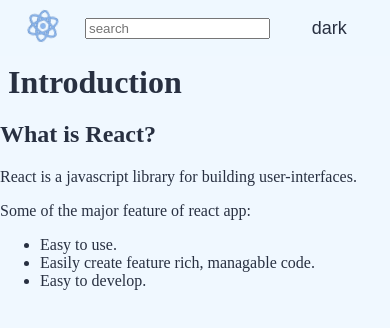
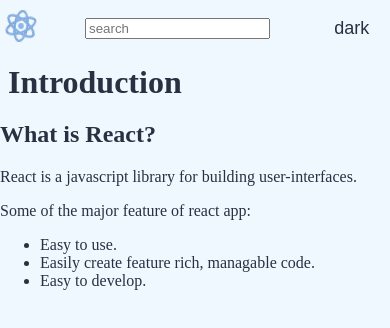
Before and after one commit to deepaksy/letsreact, a React app: page /grid in a window 390 px wide. Shown: the top 328 px of the page. Built offline with nearby package versions, Linux system fonts and the light colour scheme.

Commit message:
fix navbar padding on mobile view

```diff
--- a/src/components/Navbar/index.scss
+++ b/src/components/Navbar/index.scss
@@ -43,3 +43,19 @@
         transform: rotate(360deg);
     }
 }
+
+
+/*** Responsive mobile layout ***/
+@media only screen and (max-width:600px) {
+    .navbar-container{
+        display: flex;
+        position: sticky;
+        top:0;
+        z-index: 50;
+        background-color: var(--nav-backdround);
+        color:var(--textColor);
+        align-items: center;
+        padding: 0rem .1rem;
+        transition: box-shadow .3s ease-in-out;
+    }
+}
```
